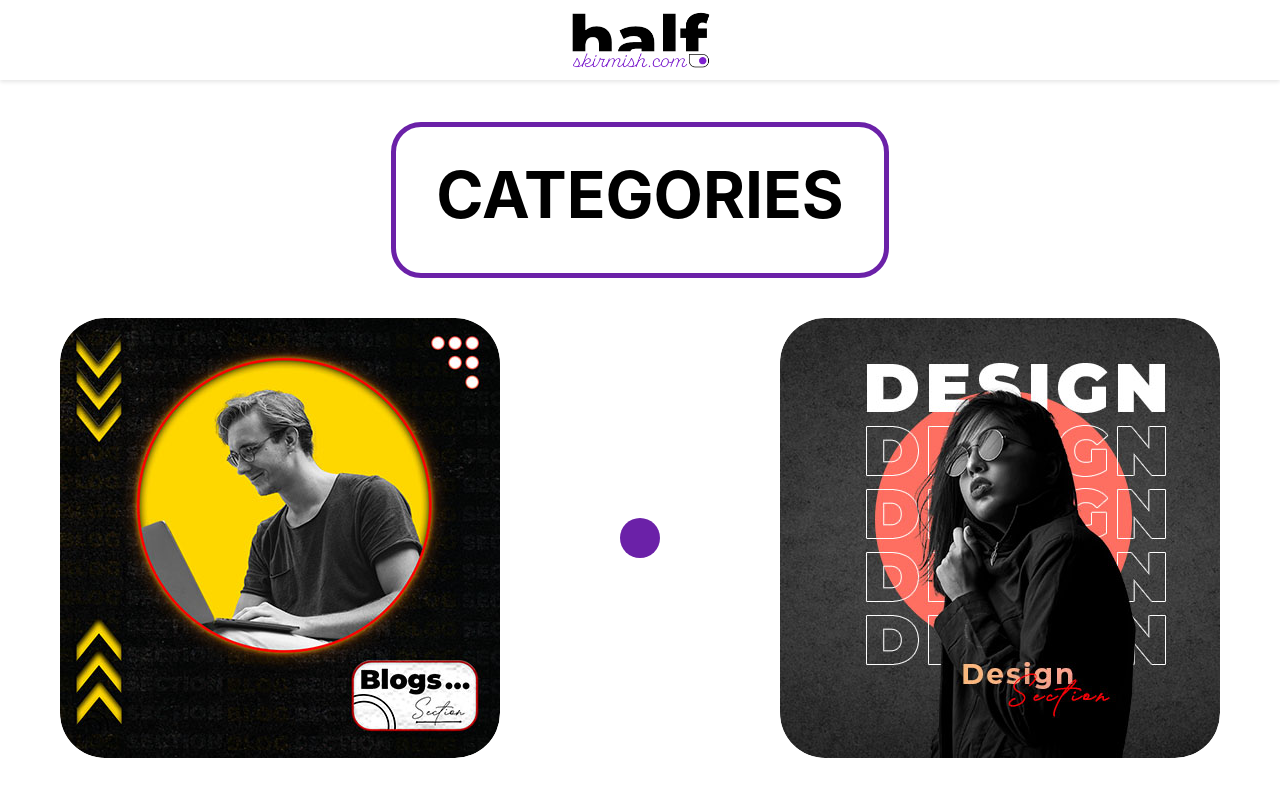
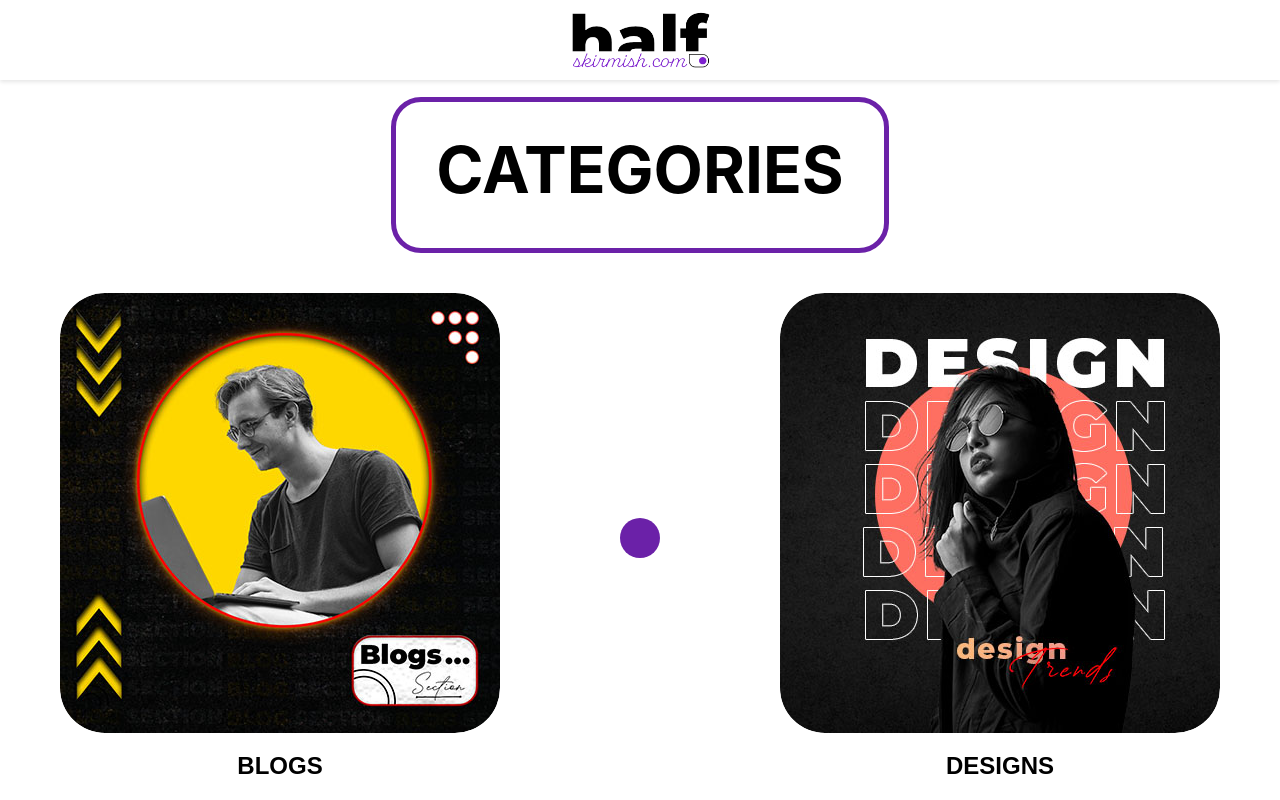
Before and after one commit to half-skirmish/frontend-halfskirmish, a Next.js app: page /categories in a window 1280 px wide. Built offline with nearby package versions, Linux system fonts and the light colour scheme.

Commit message:
Updated the title beneath the categories

```diff
--- a/app/blog/post1/page.js
+++ b/app/blog/post1/page.js
@@ -23,7 +23,7 @@ export default function BlogPost() {
     >
       {/* Navbar */}
       <header className="bg-white shadow-md">
-        <div className="container mx-auto px-4 py-4 flex items-center justify-between">
+        <div className="container mx-auto px-4 py-4 flex items-center justify-center">
           <Link href="/" passHref>
             <Image
               src="/logowhite.png" // Replace with your logo path
--- a/app/categories/page.js
+++ b/app/categories/page.js
@@ -3,7 +3,6 @@
 import Image from "next/image";
 import Link from "next/link";
 import { useEffect, useState } from "react";
-
 
 export default function Categories() {
   const [isDarkMode, setIsDarkMode] = useState(false);
@@ -39,10 +38,10 @@ export default function Categories() {
       >
         <Link href="/" passHref>
           <Image
-            src="/logowhite.png" // Replace with the path to your logo image
+            src="/logowhite.png"
             alt="Logo"
-            width={150} // Half the width of the original logo for better responsiveness
-            height={10} // Scaled height to maintain the aspect ratio
+            width={150}
+            height={10}
             style={{ cursor: "pointer" }}
           />
         </Link>
@@ -58,7 +57,7 @@ export default function Categories() {
           flexGrow: 1,
         }}
       >
-        {/* Heading Box with Rounded Rectangle Stroke */}
+        {/* Heading Box */}
         <div
           style={{
             fontFamily: "'Inter', sans-serif",
@@ -68,7 +67,6 @@ export default function Categories() {
             padding: "20px 40px",
             marginBottom: "40px",
             display: "inline-block",
-            boxSizing: "border-box",
             border: `5px solid ${isDarkMode ? "#1abc9c" : "#6b21a8"}`,
           }}
         >
@@ -101,6 +99,15 @@ export default function Categories() {
           <Link href="/blog" passHref>
             <div
               style={{
+                display: "flex",
+                flexDirection: "column",
+                alignItems: "center",
+                textAlign: "center",
+                cursor: "pointer",
+              }}
+            >
+              <div
+                style={{
                   width: "440px",
                   height: "440px",
                   borderRadius: "45px",
@@ -121,8 +128,19 @@ export default function Categories() {
                   alt="Blog Category"
                   layout="fill"
                   objectFit="cover"
-                style={{ borderRadius: "45px" }} // Ensures the image has rounded corners
+                  style={{ borderRadius: "45px" }}
                 />
+              </div>
+              <h1
+                style={{
+                  marginTop: "15px",
+                  fontSize: "24px",
+                  fontWeight: "bold",
+                  color: isDarkMode ? "white" : "black",
+                }}
+              >
+                BLOGS
+              </h1>
             </div>
           </Link>
 
@@ -139,6 +157,15 @@ export default function Categories() {
 
           {/* Designs Category Box */}
           <Link href="/designs" passHref>
+            <div
+              style={{
+                display: "flex",
+                flexDirection: "column",
+                alignItems: "center",
+                textAlign: "center",
+                cursor: "pointer",
+              }}
+            >
               <div
                 style={{
                   width: "440px",
@@ -161,8 +188,19 @@ export default function Categories() {
                   alt="Designs Category"
                   layout="fill"
                   objectFit="cover"
-                style={{ borderRadius: "45px" }} // Ensures the image has rounded corners
+                  style={{ borderRadius: "45px" }}
                 />
+              </div>
+              <h1
+                style={{
+                  marginTop: "15px",
+                  fontSize: "24px",
+                  fontWeight: "bold",
+                  color: isDarkMode ? "white" : "black",
+                }}
+              >
+                DESIGNS
+              </h1>
             </div>
           </Link>
         </div>
@@ -193,6 +231,5 @@ export default function Categories() {
         }
       `}</style>
     </div>
-
   );
 }
--- a/app/components/Homepage.js
+++ b/app/components/Homepage.js
@@ -17,6 +17,7 @@ export default function Homepage() {
 
   return (
     <section className='bg-grey-500 flex flex-col items-center justify-center' >
+      <div className="animate-slide-up"></div>
       {/* Introduction Image */}
       <div
 
--- a/tailwind.config.mjs
+++ b/tailwind.config.mjs
@@ -6,12 +6,20 @@ export default {
     "./app/**/*.{js,ts,jsx,tsx,mdx}",
   ],
   theme: {
-
     extend: {
       colors: {
         background: "var(--background)",
         foreground: "var(--foreground)",
       },
+      animation: {
+        "slide-up": "slideUp 1s ease-in-out forwards",
+      },
+      keyframes: {
+        slideUp: {
+          "0%": { opacity: 0, transform: "translateY(20px)" },
+          "100%": { opacity: 1, transform: "translateY(0)" },
+        },
+      },
     },
   },
   plugins: [],
```
Also changed, not shown: public/designsection.jpg. Lines whose indentation alone changed are shown as unchanged.
